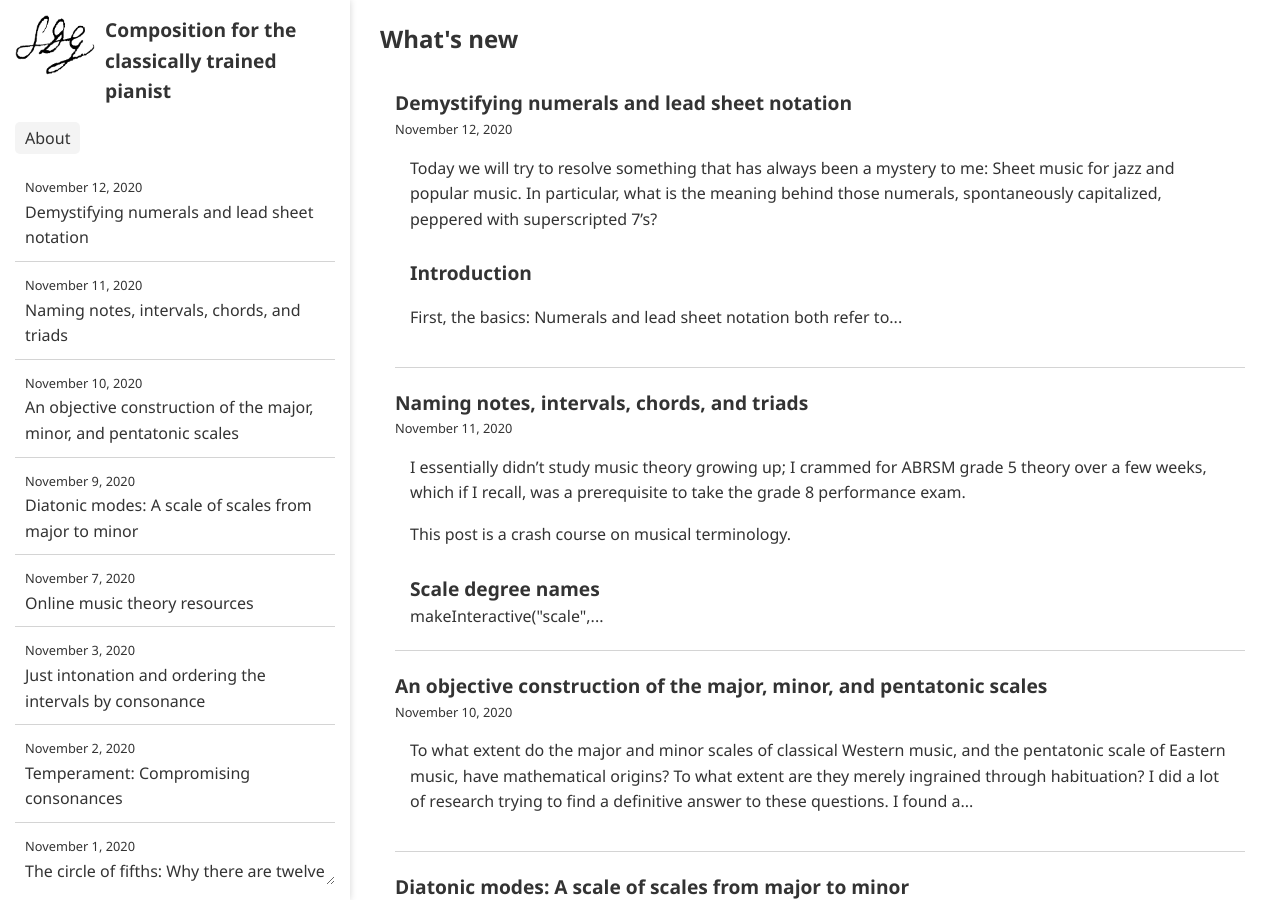
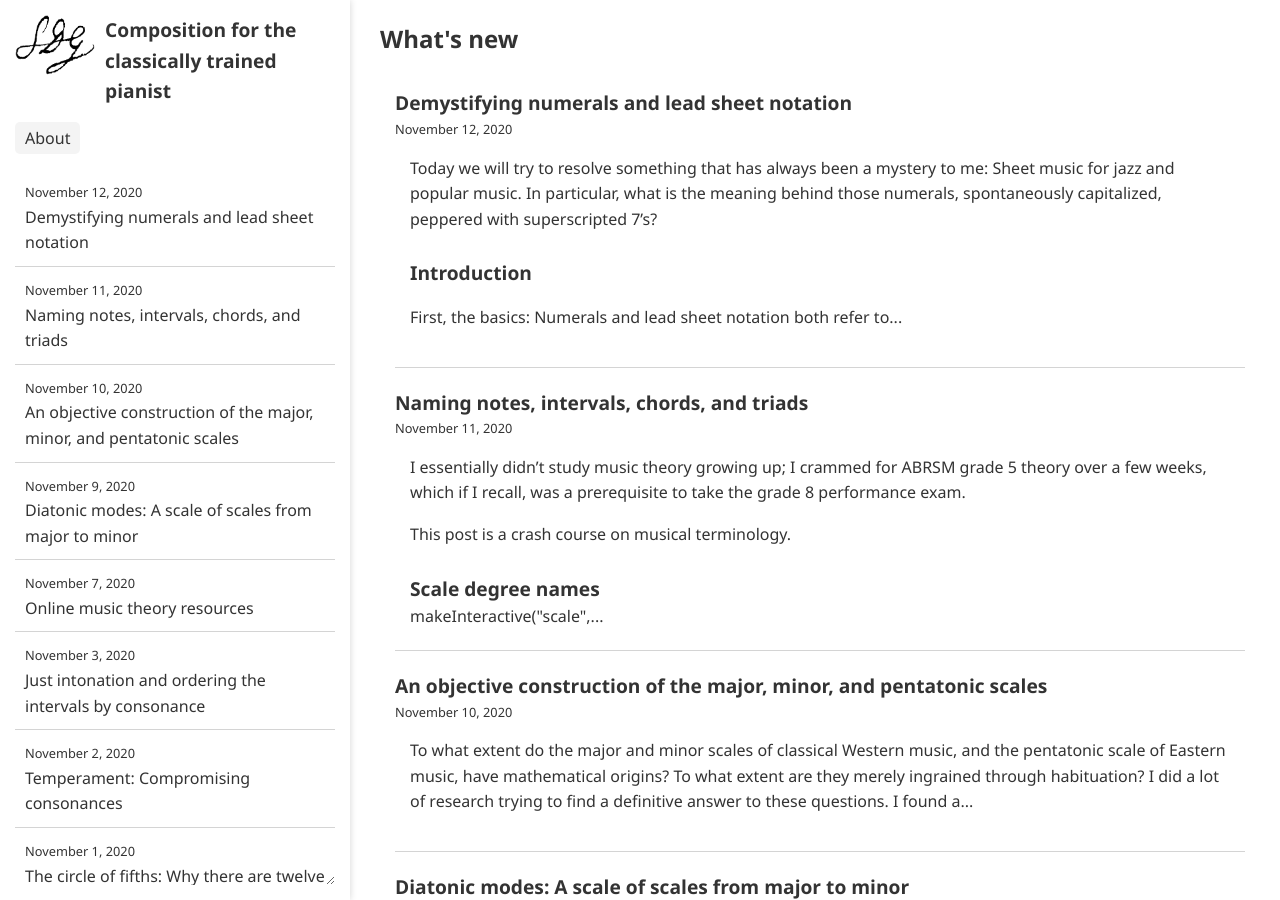
Before and after one commit to ansyblenetwork/sdg, a Jekyll site: the page built from index.html, in a window 1280 px wide and 900 px high. Built offline with Jekyll 4.4.1, drawn with Linux system fonts in a browser that asks for light colours.

Commit message:
Update page.html

```diff
--- a/_layouts/page.html
+++ b/_layouts/page.html
@@ -157,7 +157,7 @@
 	<div class="rpanel" style="flex-grow: 1; position:relative; min-width:250px;" id="accountPanel">
 		<a href="{{ "" | absolute_url }}"><div style="display:flex; margin-bottom:15px"><img src="{{ "sdg-transparent.png" | relative_url }}" alt="Soli Deo gloria" style="flex-shrink:0; max-height:60px; padding-right:10px"><h2>Composition for the classically trained pianist</h2></div></a>
 
-		<a href="{{ site.posts.last.url | relative_url }}"><button style="margin-bottom:10px">About</button></a>
+		<a href="{{ site.posts.last.url | relative_url }}"><button style="margin-bottom:15px">About</button></a>
 		<ul style="overflow:auto;">
 			{% for post in site.posts %}
 				{% if page.title == post.title %}
```
